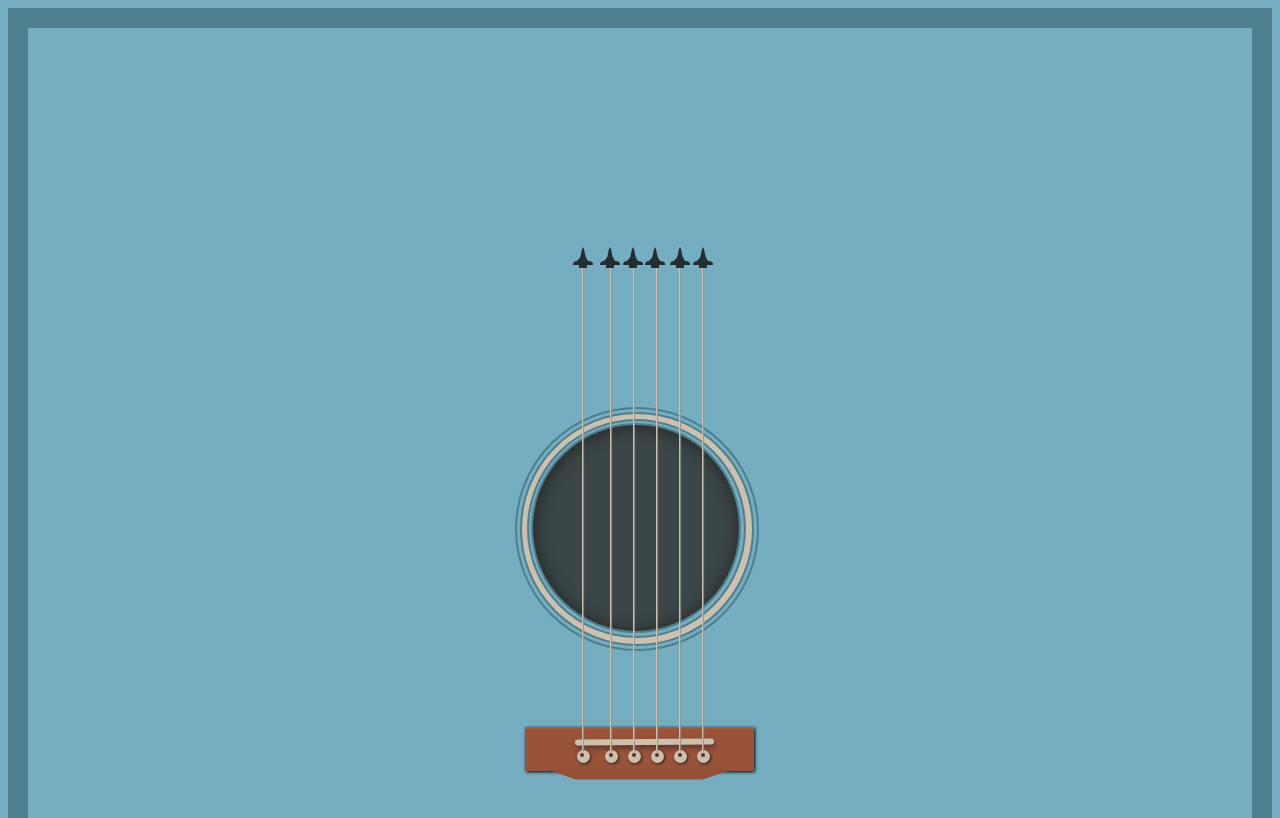
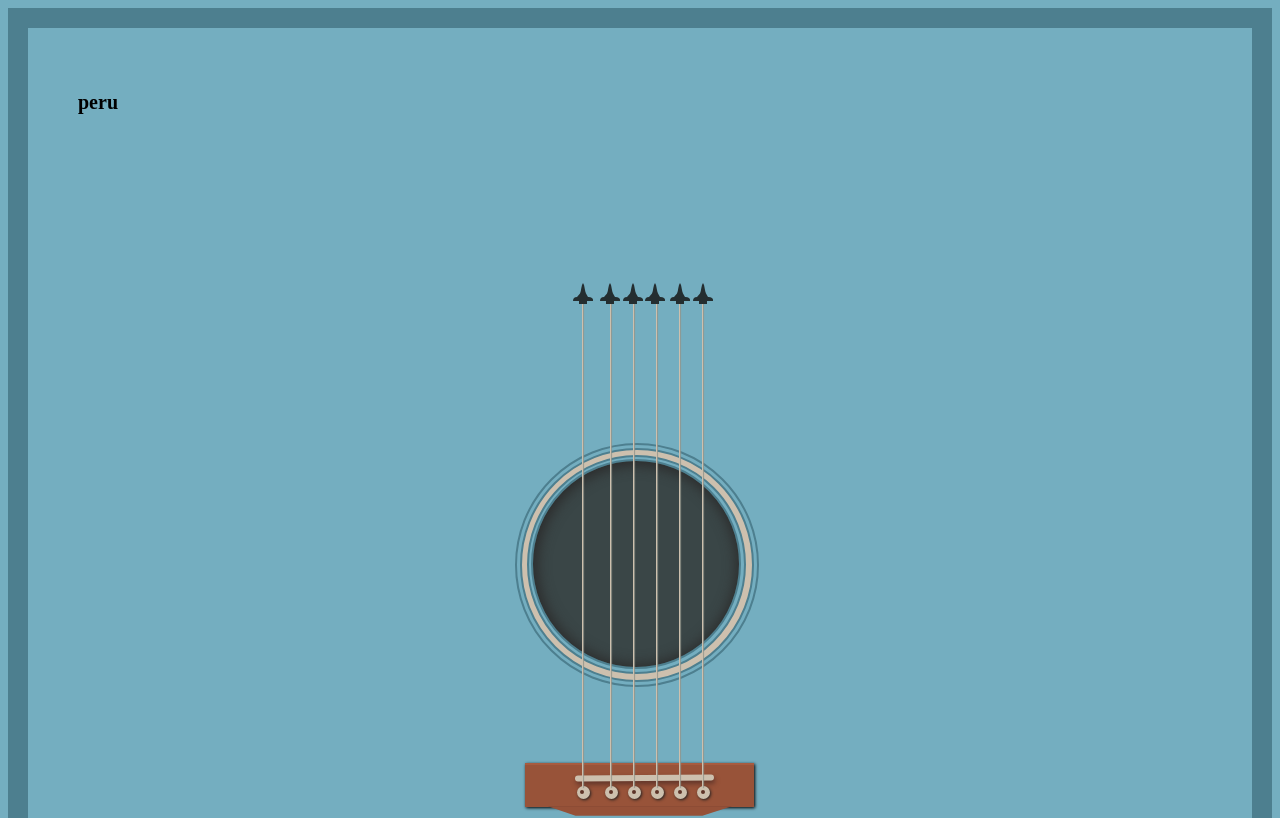
Before and after one commit to eduardodangelo/guitar-animation, a plain HTML site: page index.html in a window 1280 px wide. Shown: the top 818 px of the page. Drawn offline with Linux system fonts and the light colour scheme.

Commit message:
Update index.html

```diff
--- a/index.html
+++ b/index.html
@@ -7,6 +7,10 @@
   <title>Creating Art</title>
 </head>
 <body>
+
+
+
+  <h1>peru</h1>
   <div class="frame">
     <div class="border_1">
     <div class="border_2">
```
